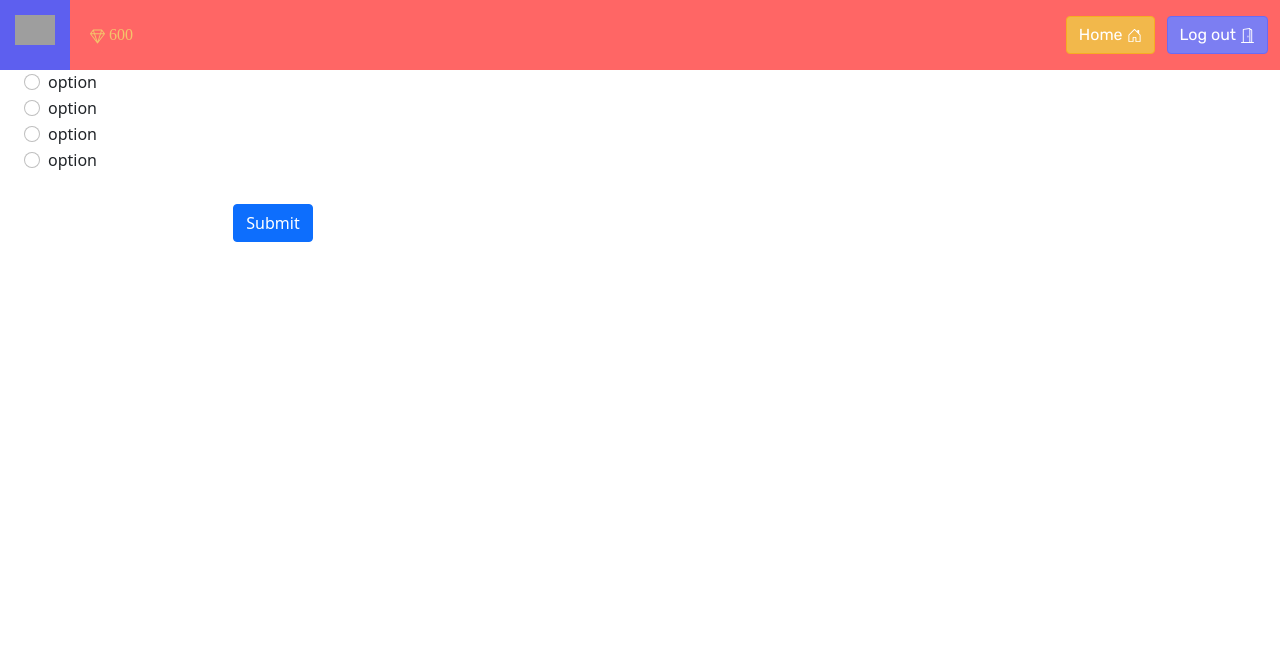
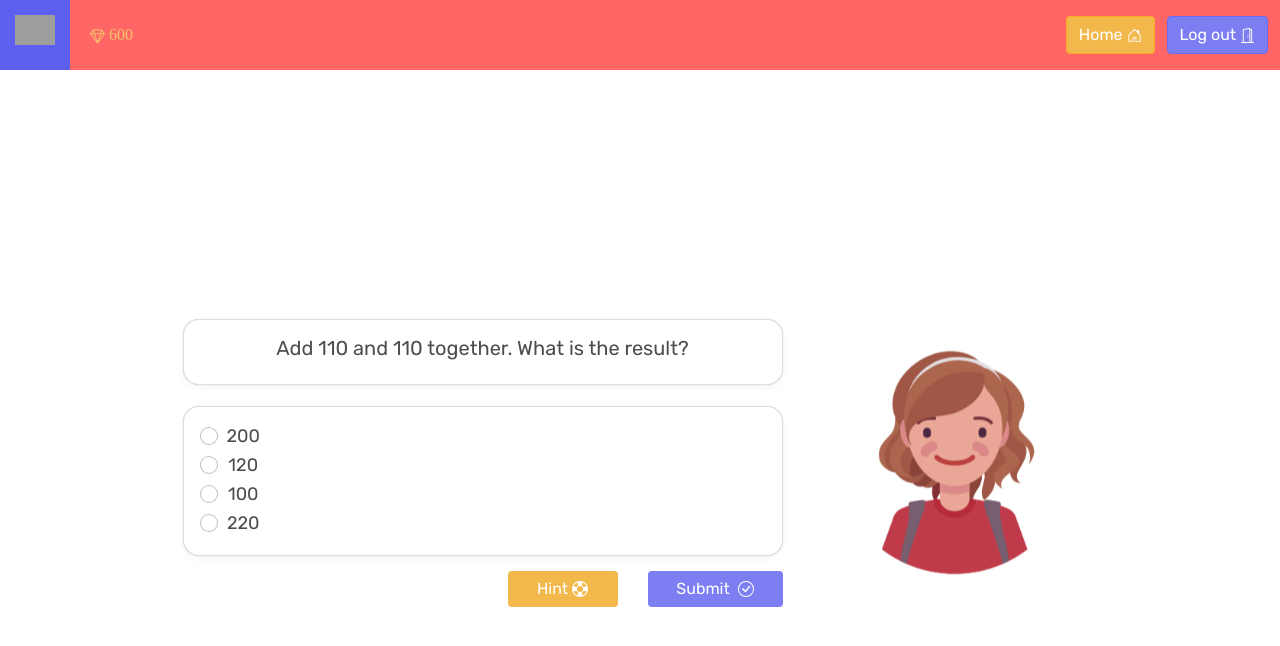
Before and after one commit to tamaraputriv/MathsCamp, a React (Create React App) app: page /practice in a window 1280 px wide. Shown: the top 646 px of the page. Built offline with nearby package versions, Linux system fonts and the light colour scheme; grey boxes are pictures that could not be loaded; a web font is replaced by a local one.

Commit message:
PracticePage

```diff
--- /dev/null
+++ b/src/components/PracticeSection/Input.js
@@ -0,0 +1,5 @@
+import React from "react";
+
+export default function Input() {
+  return "Hello";
+}
--- /dev/null
+++ b/src/components/PracticeSection/MultipleChoice.css
@@ -0,0 +1,83 @@
+.multiple-container {
+  display: flex;
+  align-items: center;
+  height: 800px;
+  justify-content: center;
+  font-family: Rubik;
+  font-style: normal;
+  font-weight: normal;
+}
+
+.question-col {
+  display: flex;
+  flex-direction: column;
+  justify-content: center;
+}
+
+.title-card {
+  box-shadow: 0px 0px 1px rgba(12, 26, 75, 0.24),
+    0px 3px 8px -1px rgba(50, 50, 71, 0.05);
+  border-radius: 16px;
+  margin-bottom: 21px;
+  font-size: 18px;
+  line-height: 21px;
+  color: #4d4d4d;
+}
+
+.options-form {
+  display: flex;
+  justify-content: flex-start;
+  font-size: 18px;
+  line-height: 27px;
+  color: #4d4d4d;
+}
+
+.option-card {
+  box-shadow: 0px 0px 1px rgba(12, 26, 75, 0.24),
+    0px 3px 8px -1px rgba(50, 50, 71, 0.05);
+  border-radius: 16px;
+}
+
+.quiz-btn {
+  margin: 15px;
+}
+
+.hint-btn {
+  border: none;
+  background-color: #f2b84b;
+  border-color: #f7ac22;
+  font-family: "Rubik";
+  width: 110px;
+}
+
+.hint-btn:hover {
+  background-color: #f0ac2b;
+  border-color: #f0ac2b;
+}
+
+.submit-btn {
+  border: none;
+  background-color: #7c7ef2;
+  border-color: #7c7ef2;
+  font-family: "Rubik";
+  margin-right: 0;
+  width: 135px;
+}
+
+.submit-btn:hover {
+  background-color: #5d5fef;
+  border-color: #5d5fef;
+}
+
+.btn-div {
+  display: flex;
+  justify-content: flex-end;
+}
+
+.btn-icon {
+  margin-left: 4px;
+}
+
+.quiz-mascot-img {
+  width: 291px;
+}
--- a/src/components/PracticeSection/MultipleChoice.js
+++ b/src/components/PracticeSection/MultipleChoice.js
@@ -1,52 +1,88 @@
 import React from "react";
-import { Container, Row, Form, Col, Button } from "react-bootstrap";
+import {
+  Container,
+  Row,
+  Form,
+  Col,
+  Button,
+  Card,
+  Image,
+} from "react-bootstrap";
+import "./MultipleChoice.css";
+import { BsLifePreserver, BsCheckCircle } from "react-icons/bs";
+import Mascot from "../../images/Mascots/mascot1.png";
 
-export default function MultipleChoice() {
+export default function MultipleChoice({
+  question,
+  category,
+  option_A,
+  option_B,
+  option_C,
+  option_D,
+  correct_answer,
+  hint,
+}) {
   return (
-    <Container fluid>
-      <Row>
-        <Col>
+    <Container className="multiple-container">
+      <Row className="justify-content-md-center">
+        <Col className="question-col">
+          <Card className="title-card" style={{ width: "600px" }}>
+            <Card.Body className="text-center">
+              <Card.Title>{question}</Card.Title>
+            </Card.Body>
+          </Card>
           <Form>
-            <fieldset>
-              <Form.Group as={Row} className="mb-3">
-                <Col sm={10}>
-                  {["option"].map((option) => (
-                    <div key={`${option}`} className="mb-3">
+            <Card className="option-card">
+              <Card.Body className="text-center">
+                <fieldset className="options-form">
+                  <Form.Group as={Row}>
+                    <Col>
                       <Form.Check
                         type="radio"
-                        label={`${option}`}
+                        value={option_A}
+                        label={`${option_A}`}
                         name="formHorizontalRadios"
                         id="option1"
+                        className="option-text"
                       />
                       <Form.Check
                         type="radio"
-                        label={`${option}`}
+                        label={`${option_B}`}
                         name="formHorizontalRadios"
                         id="option2"
                       />
                       <Form.Check
                         type="radio"
-                        label={`${option}`}
+                        label={`${option_C}`}
                         name="formHorizontalRadios"
                         id="option3"
                       />
                       <Form.Check
                         type="radio"
-                        label={`${option}`}
+                        label={`${option_D}`}
                         name="formHorizontalRadios"
                         id="option4"
                       />
-                    </div>
-                  ))}
-                </Col>
-              </Form.Group>
-            </fieldset>
-            <Form.Group as={Row} className="mb-3">
-              <Col sm={{ span: 10, offset: 2 }}>
-                <Button type="submit">Submit</Button>
-              </Col>
+                    </Col>
+                  </Form.Group>
+                </fieldset>
+              </Card.Body>
+            </Card>
+            <Form.Group as={Row} className="mb-8 mt-8">
+              <div className="btn-div">
+                <Button className="hint-btn quiz-btn" type="button">
+                  Hint
+                  <BsLifePreserver className="btn-icon" />
+                </Button>
+                <Button className="submit-btn quiz-btn" type="submit">
+                  Submit <BsCheckCircle className="btn-icon" />
+                </Button>
+              </div>
             </Form.Group>
           </Form>
+        </Col>
+        <Col>
+          <Image src={Mascot} className="quiz-mascot-img" />
         </Col>
       </Row>
     </Container>
--- a/src/pages/PracticePage.js
+++ b/src/pages/PracticePage.js
@@ -1,17 +1,18 @@
 import React from "react";
 import Navbar from "../components/Navbar/NavbarPracticeMode";
-import { Row, Col } from "react-bootstrap";
 import MultipleChoice from "../components/PracticeSection/MultipleChoice";
+import Input from "../components/PracticeSection/Input";
+import { Question } from "../questions/Question";
 
 export default function PracticePage() {
   return (
-    <>
+    <div>
       <Navbar />
-      <Row>
-        <Col>
-          <MultipleChoice />
-        </Col>
-      </Row>
-    </>
+      {Question.type == 1 ? (
+        <MultipleChoice {...Question} />
+      ) : (
+        <Input {...Question} />
+      )}
+    </div>
   );
 }
--- /dev/null
+++ b/src/questions/Question.js
@@ -0,0 +1,15 @@
+export const Question = {
+  id: 0,
+  question: "Add 110 and 110 together. What is the result?",
+  category: 1,
+  type: 1,
+  level: 1,
+  option_A: "200",
+  option_B: "120",
+  option_C: "100",
+  option_D: "220",
+  correct_answer: "4",
+  hint: "Try setting the question up like this..",
+  explanation: null,
+  imgsrc: null,
+};
```
Also changed, not shown: src/components/PracticeSection/Input.css (added).
